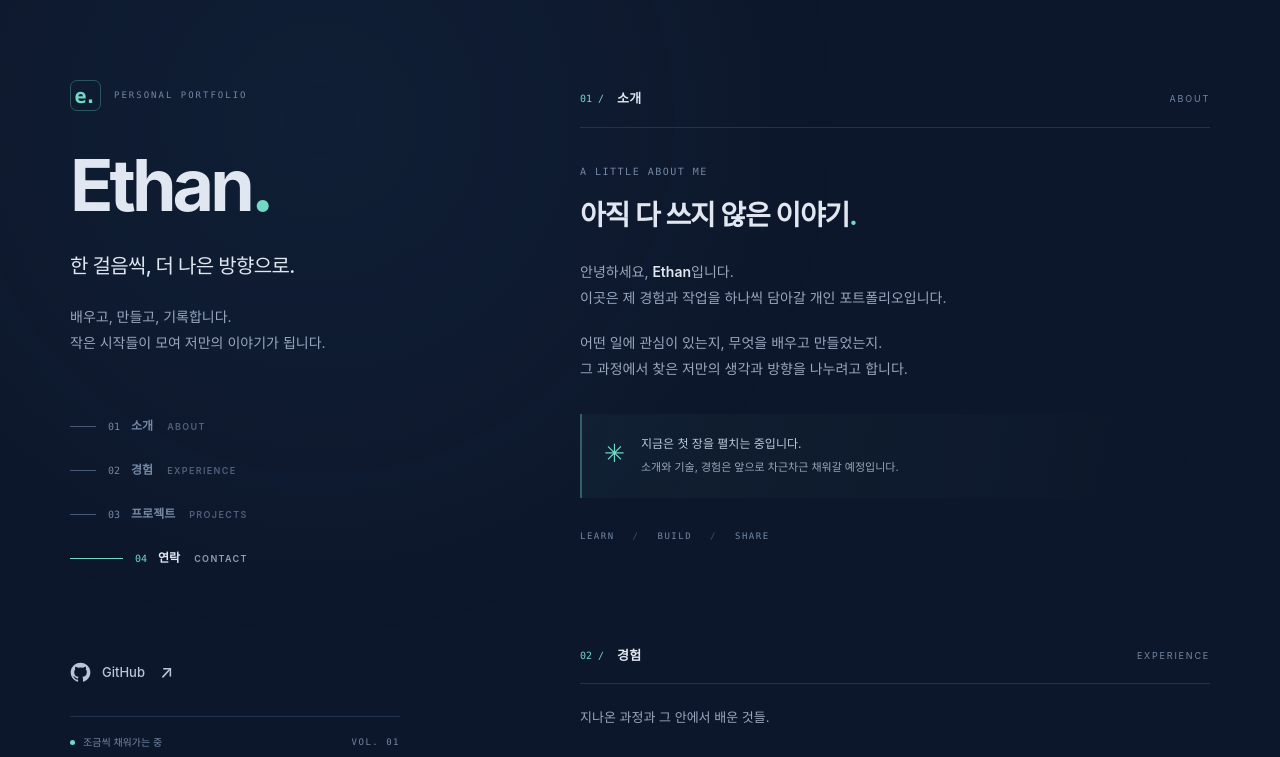
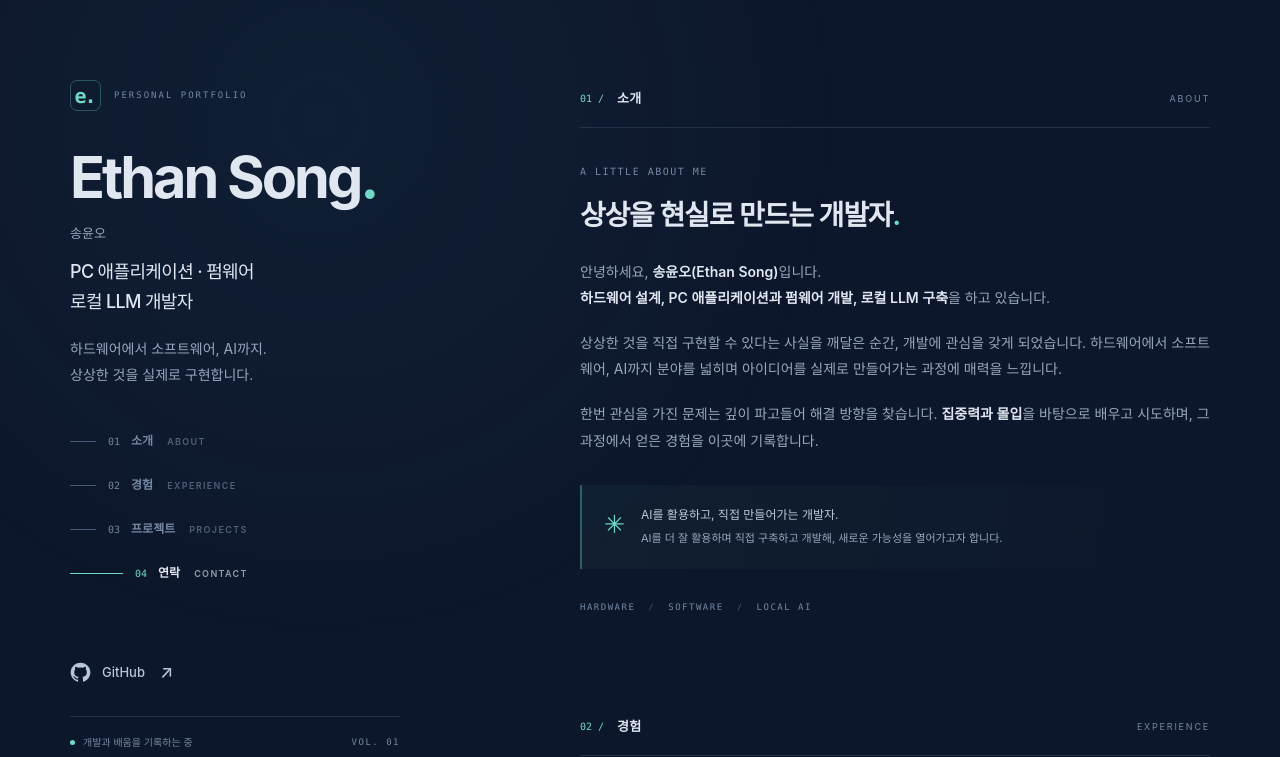
Before and after one commit to DevUknow/Ethan_Portfolio, a plain HTML site: page index.html in a window 1280 px wide. Shown: the top 757 px of the page. Drawn offline with Linux system fonts and the light colour scheme.

Commit message:
Add Ethan Song profile, development focus, and introduction

```diff
--- a/index.html
+++ b/index.html
@@ -4,10 +4,10 @@
     <meta charset="UTF-8" />
     <meta name="viewport" content="width=device-width, initial-scale=1" />
     <meta name="theme-color" content="#0d172b" />
-    <meta name="description" content="Ethan의 개인 포트폴리오. 소개, 경험, 프로젝트를 하나씩 담아가는 공간입니다." />
-    <title>Ethan — Portfolio</title>
+    <meta name="description" content="송윤오(Ethan Song)의 포트폴리오. 하드웨어 설계, PC 애플리케이션·펌웨어 개발, 로컬 LLM 구축의 경험과 배움을 기록합니다." />
+    <title>Ethan Song · 송윤오 — Portfolio</title>
     <link rel="icon" href="favicon.svg" type="image/svg+xml" />
-    <link rel="stylesheet" href="./styles.css?v=a9c7d0c2ee57" />
+    <link rel="stylesheet" href="./styles.css?v=c5ae4df16903" />
     <script src="./script.js?v=e572f31ae883" defer></script>
   </head>
   <body id="top">
@@ -16,10 +16,11 @@
     <div class="layout">
       <header class="profile">
         <div class="profile-top">
-          <a class="wordmark" href="#top" aria-label="Ethan 홈"><span class="monogram" aria-hidden="true">e.</span><span>PERSONAL PORTFOLIO</span></a>
-          <h1>Ethan<span class="accent">.</span></h1>
-          <p class="profile-title">한 걸음씩, 더 나은 방향으로.</p>
-          <p class="profile-description">배우고, 만들고, 기록합니다.<br />작은 시작들이 모여 저만의 이야기가 됩니다.</p>
+          <a class="wordmark" href="#top" aria-label="Ethan Song 홈"><span class="monogram" aria-hidden="true">e.</span><span>PERSONAL PORTFOLIO</span></a>
+          <h1 lang="en">Ethan Song<span class="accent">.</span></h1>
+          <p class="profile-name">송윤오</p>
+          <p class="profile-title">PC 애플리케이션 · 펌웨어<br />로컬 LLM 개발자</p>
+          <p class="profile-description">하드웨어에서 소프트웨어, AI까지.<br />상상한 것을 실제로 구현합니다.</p>
         </div>
         <nav class="section-nav" aria-label="섹션 이동">
           <a class="nav-link is-active" href="#about" aria-current="location"><span class="nav-line" aria-hidden="true"></span><span class="nav-number">01</span><span>소개</span><span class="nav-english" lang="en">ABOUT</span></a>
@@ -32,7 +33,7 @@
             <svg viewBox="0 0 24 24" width="21" height="21" fill="currentColor" aria-hidden="true"><path d="M12 .75a11.25 11.25 0 0 0-3.56 21.92c.56.1.77-.24.77-.54v-2.09c-3.13.68-3.79-1.33-3.79-1.33-.51-1.3-1.25-1.65-1.25-1.65-1.02-.7.08-.68.08-.68 1.13.08 1.72 1.16 1.72 1.16 1 1.72 2.64 1.22 3.28.93.1-.73.39-1.22.72-1.5-2.5-.29-5.13-1.25-5.13-5.56 0-1.23.44-2.24 1.16-3.03-.12-.28-.5-1.43.11-2.98 0 0 .95-.3 3.1 1.16a10.83 10.83 0 0 1 5.64 0c2.15-1.46 3.1-1.16 3.1-1.16.61 1.55.23 2.7.11 2.98.72.79 1.16 1.8 1.16 3.03 0 4.33-2.64 5.27-5.15 5.55.4.35.76 1.03.76 2.08v3.09c0 .3.2.65.77.54A11.25 11.25 0 0 0 12 .75Z"/></svg>
             <span>GitHub</span><span class="arrow" aria-hidden="true">↗</span>
           </a>
-          <div class="profile-status"><span class="status-dot" aria-hidden="true"></span>조금씩 채워가는 중<span class="edition" lang="en">VOL. 01</span></div>
+          <div class="profile-status"><span class="status-dot" aria-hidden="true"></span>개발과 배움을 기록하는 중<span class="edition" lang="en">VOL. 01</span></div>
         </div>
       </header>
 
@@ -40,11 +41,12 @@
         <section id="about" class="section about" aria-labelledby="about-title">
           <div class="section-heading"><span class="section-number">01 /</span><h2 id="about-title">소개<span lang="en">ABOUT</span></h2></div>
           <p class="section-kicker" lang="en">A LITTLE ABOUT ME</p>
-          <h3 class="about-headline">아직 다 쓰지 않은 이야기<span class="accent">.</span></h3>
-          <p>안녕하세요, <strong>Ethan</strong>입니다.<br />이곳은 제 경험과 작업을 하나씩 담아갈 개인 포트폴리오입니다.</p>
-          <p>어떤 일에 관심이 있는지, 무엇을 배우고 만들었는지.<br class="desktop-break" /> 그 과정에서 찾은 저만의 생각과 방향을 나누려고 합니다.</p>
-          <div class="editorial-note"><span class="note-icon" aria-hidden="true">✳︎</span><p>지금은 첫 장을 펼치는 중입니다.<br /><span>소개와 기술, 경험은 앞으로 차근차근 채워갈 예정입니다.</span></p></div>
-          <div class="interests" aria-label="포트폴리오의 방향"><span>LEARN</span><span class="interest-divider" aria-hidden="true">/</span><span>BUILD</span><span class="interest-divider" aria-hidden="true">/</span><span>SHARE</span></div>
+          <h3 class="about-headline">상상을 현실로 만드는 개발자<span class="accent">.</span></h3>
+          <p>안녕하세요, <strong>송윤오(Ethan Song)</strong>입니다.<br /><strong>하드웨어 설계, PC 애플리케이션과 펌웨어 개발, 로컬 LLM 구축</strong>을 하고 있습니다.</p>
+          <p>상상한 것을 직접 구현할 수 있다는 사실을 깨달은 순간, 개발에 관심을 갖게 되었습니다. 하드웨어에서 소프트웨어, AI까지 분야를 넓히며 아이디어를 실제로 만들어가는 과정에 매력을 느낍니다.</p>
+          <p>한번 관심을 가진 문제는 깊이 파고들어 해결 방향을 찾습니다. <strong>집중력과 몰입</strong>을 바탕으로 배우고 시도하며, 그 과정에서 얻은 경험을 이곳에 기록합니다.</p>
+          <div class="editorial-note"><span class="note-icon" aria-hidden="true">✳︎</span><p>AI를 활용하고, 직접 만들어가는 개발자.<br /><span>AI를 더 잘 활용하며 직접 구축하고 개발해, 새로운 가능성을 열어가고자 합니다.</span></p></div>
+          <div class="interests" aria-label="개발 분야"><span>HARDWARE</span><span class="interest-divider" aria-hidden="true">/</span><span>SOFTWARE</span><span class="interest-divider" aria-hidden="true">/</span><span>LOCAL AI</span></div>
         </section>
 
         <section id="experience" class="section" aria-labelledby="experience-title">
@@ -85,7 +87,7 @@
           <a class="contact-link" href="https://github.com/DevUknow" target="_blank" rel="noopener noreferrer"><span>GitHub에서 만나기</span><span class="arrow" aria-hidden="true">↗</span></a>
         </section>
 
-        <footer class="footer"><p>한 번에 완성하기보다, 한 걸음씩.</p><p>Layout inspired by <a href="https://brittanychiang.com/" target="_blank" rel="noopener noreferrer">Brittany Chiang<span aria-hidden="true">↗</span></a>.<br />Built for Ethan · HTML, CSS & JavaScript</p><a class="back-to-top" href="#top">맨 위로 <span aria-hidden="true">↑</span></a></footer>
+        <footer class="footer"><p>작업과 배움을 기록하고, 다음 도전을 준비합니다.</p><p>Layout inspired by <a href="https://brittanychiang.com/" target="_blank" rel="noopener noreferrer">Brittany Chiang<span aria-hidden="true">↗</span></a>.<br />Built for Ethan Song · HTML, CSS & JavaScript</p><a class="back-to-top" href="#top">맨 위로 <span aria-hidden="true">↑</span></a></footer>
       </main>
     </div>
   </body>
--- a/styles.css
+++ b/styles.css
@@ -36,10 +36,11 @@ strong { color: var(--text); font-weight: 600; }
 .profile { position: sticky; top: 0; min-height: 720px; height: 100svh; max-height: 1000px; padding-block: 80px 48px; display: flex; flex-direction: column; }
 .wordmark { display: inline-flex; align-items: center; gap: 13px; font-family: ui-monospace, SFMono-Regular, Consolas, monospace; font-size: 9px; letter-spacing: 2px; color: var(--subtle); }
 .monogram { display: grid; place-items: center; width: 31px; height: 31px; border: 1px solid #71dac650; border-radius: 7px; font-family: inherit; font-size: 20px; font-weight: 600; letter-spacing: -2px; color: var(--accent); padding-right: 2px; line-height: 1; }
-.profile h1 { margin-top: 33px; font-size: clamp(60px, 5.6vw, 76px); letter-spacing: -4px; line-height: 1.14; font-weight: 700; color: var(--text); }
-.profile-title { margin-top: 20px; font-size: 20px; letter-spacing: -.65px; color: var(--text); font-weight: 500; }
+.profile h1 { margin-top: 33px; font-size: clamp(48px, 4.5vw, 62px); letter-spacing: -3px; line-height: 1.14; font-weight: 700; color: var(--text); }
+.profile-name { margin-top: 10px; font-size: 13px; color: var(--muted); }
+.profile-title { margin-top: 12px; font-size: 18px; line-height: 1.65; letter-spacing: -.65px; color: var(--text); font-weight: 500; }
 .profile-description { margin-top: 19px; font-size: 14px; line-height: 1.9; }
-.section-nav { display: flex; flex-direction: column; gap: 3px; margin-top: 49px; width: max-content; }
+.section-nav { display: flex; flex-direction: column; gap: 3px; margin-top: 32px; width: max-content; }
 .nav-link { display: flex; align-items: center; gap: 11px; min-height: 41px; font-size: 12px; font-weight: 600; color: var(--subtle); transition: color .2s; }
 .nav-line { height: 1px; width: 26px; background: #465a78; margin-right: 1px; transition: width .2s, background .2s; }
 .nav-number { font-size: 10px; font-weight: 400; font-family: ui-monospace, SFMono-Regular, Consolas, monospace; }
@@ -68,7 +69,7 @@ strong { color: var(--text); font-weight: 600; }
 .note-icon { color: var(--accent); font-size: 25px; line-height: 1.6; }
 .editorial-note p { font-size: 12px; color: #bbcadc; line-height: 1.9; }
 .editorial-note p span { font-size: 11px; color: var(--muted); }
-.interests { display: flex; gap: 18px; align-items: center; margin-top: 30px; font-family: ui-monospace, SFMono-Regular, Consolas, monospace; font-size: 9px; letter-spacing: 1.5px; color: var(--subtle); }
+.interests { display: flex; gap: 13px; align-items: center; flex-wrap: wrap; margin-top: 30px; font-family: ui-monospace, SFMono-Regular, Consolas, monospace; font-size: 9px; letter-spacing: 1.5px; color: var(--subtle); }
 .interest-divider { color: #3d5270; }
 .section-description { font-size: 13px; margin-top: -13px; margin-bottom: 30px; }
 .experience-item { display: grid; grid-template-columns: 103px minmax(0, 1fr); gap: 19px; position: relative; }
@@ -139,11 +140,14 @@ a.project-card:hover .arrow, .text-link:hover .arrow, .contact-link:hover .arrow
   .profile { padding-top: 100px; }
   .content { padding-top: 106px; }
 }
-@media (min-width: 961px) and (max-height: 719px) {
+@media (min-width: 961px) and (max-height: 799px) {
   .profile { top: 28px; height: auto; min-height: 0; padding-block: 20px; }
-  .profile h1 { margin-top: 20px; font-size: 55px; }
+  .profile h1 { margin-top: 20px; font-size: 48px; }
   .section-nav { margin-top: 25px; }
   .profile-bottom { padding-top: 25px; }
+}
+@media (min-width: 961px) and (max-height: 699px) {
+  .profile { position: static; }
 }
 @media (max-width: 1100px) and (min-width: 961px) {
   .layout { width: calc(100% - 80px); grid-template-columns: 340px minmax(0, 1fr); gap: 50px; }
@@ -156,7 +160,7 @@ a.project-card:hover .arrow, .text-link:hover .arrow, .contact-link:hover .arrow
   html { scroll-padding-top: 40px; }
   .layout { width: min(640px, calc(100% - 80px)); display: block; }
   .profile { position: static; min-height: 0; height: auto; max-height: none; padding-block: 55px 0; }
-  .profile h1 { font-size: 68px; margin-top: 30px; }
+  .profile h1 { font-size: 60px; margin-top: 30px; }
   .profile-title { margin-top: 16px; }
   .section-nav { flex-direction: row; flex-wrap: wrap; column-gap: 26px; row-gap: 4px; width: auto; margin-top: 28px; }
   .nav-link { gap: 6px; padding: 5px 0; min-height: 44px; border-bottom: 1px solid transparent; }
@@ -173,7 +177,7 @@ a.project-card:hover .arrow, .text-link:hover .arrow, .contact-link:hover .arrow
   .layout { width: calc(100% - 44px); }
   .profile { padding-top: 32px; }
   .wordmark { font-size: 8px; letter-spacing: 1.7px; }
-  .profile h1 { font-size: 58px; letter-spacing: -3px; margin-top: 29px; }
+  .profile h1 { font-size: 44px; letter-spacing: -2px; margin-top: 29px; }
   .profile-title { font-size: 18px; }
   .profile-description { font-size: 13px; margin-top: 15px; }
   .section-nav { column-gap: 23px; }
```
